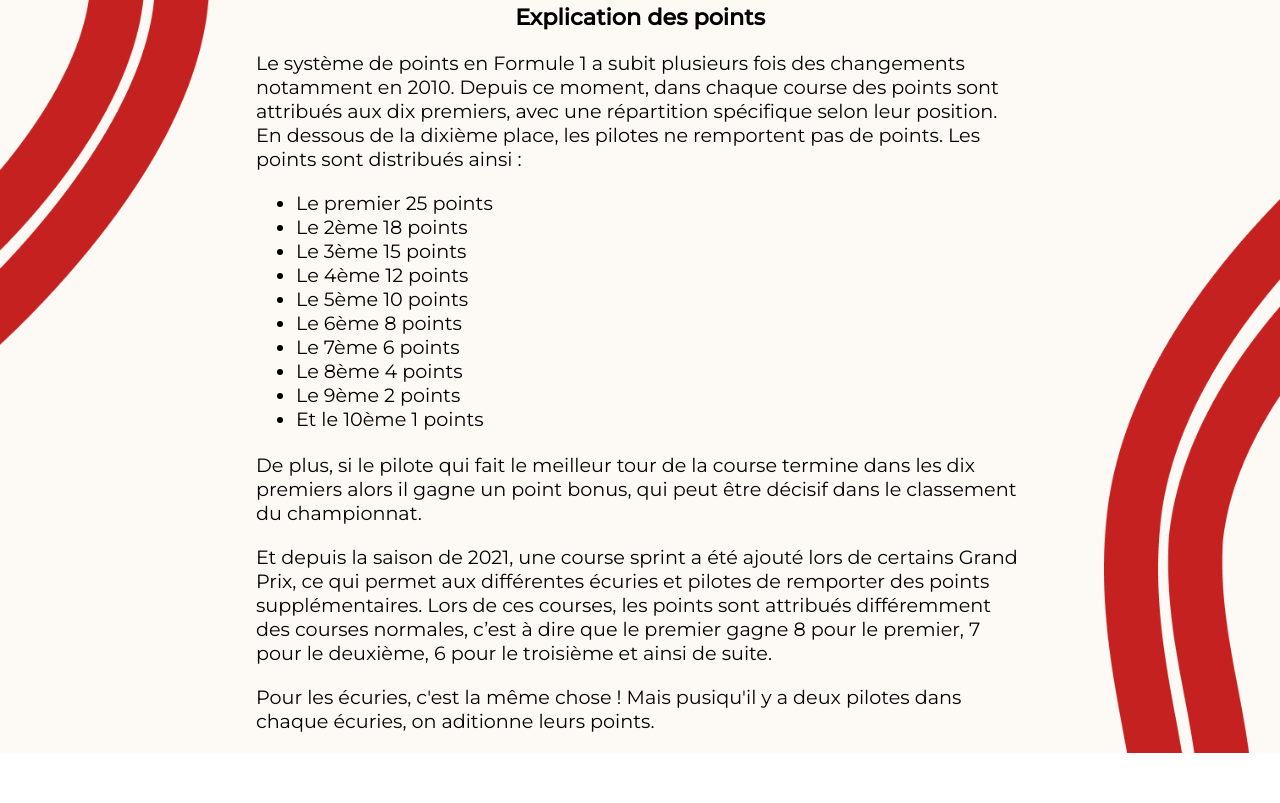
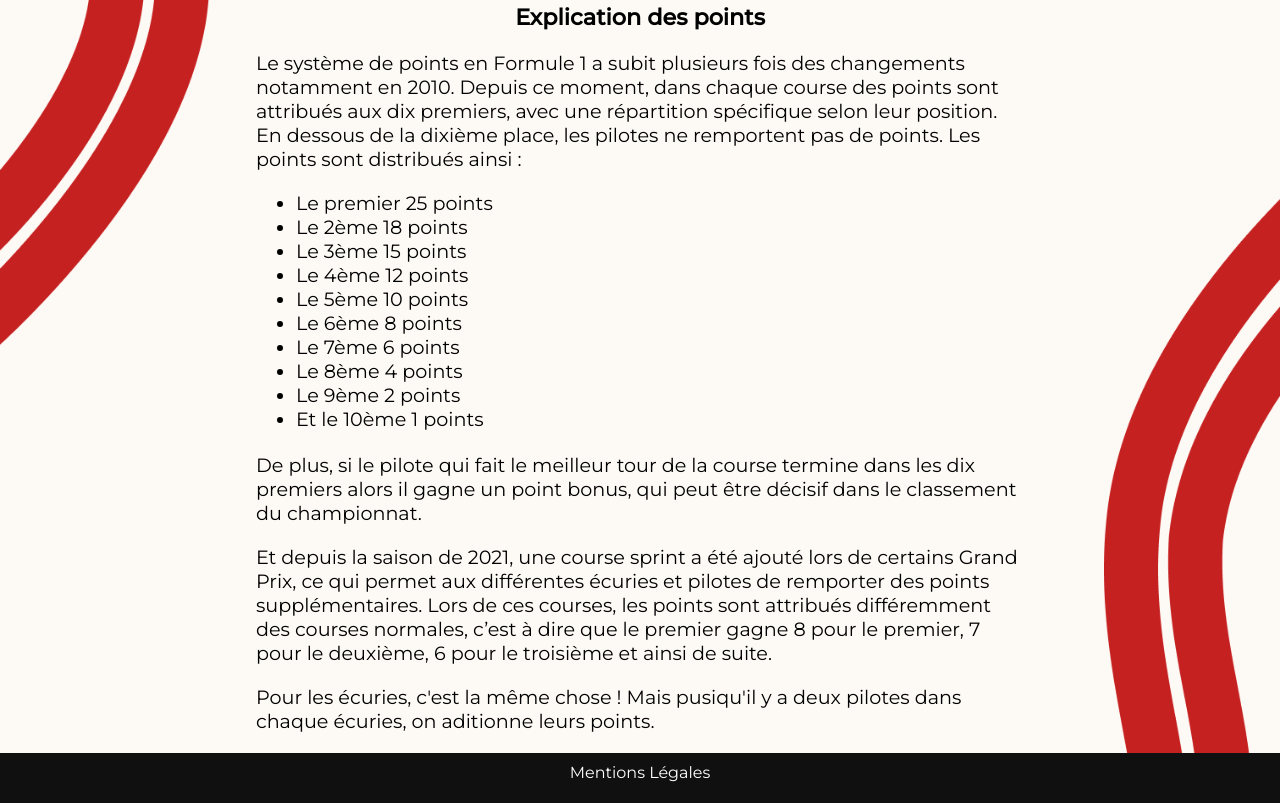
Before and after one commit to Lou-AnneDub/DataF1, a plain HTML site: page index.html in a window 1280 px wide. Shown: the part 1469-2272 px from the top of the page. Before the commit the page ends 2222 px from the top, so only its background shows below. Drawn offline with Linux system fonts and the light colour scheme.

Commit message:
ajout du footer

```diff
--- a/index.html
+++ b/index.html
@@ -59,5 +59,10 @@
         <p>Pour les écuries, c'est la même chose ! Mais pusiqu'il y a deux pilotes dans chaque écuries, on aditionne leurs points.</p>
 
     </main>
+
+    <footer>
+        <a href="#">Mentions Légales</a>
+    </footer>
+
 </body>
 </html>
--- a/style.css
+++ b/style.css
@@ -77,3 +77,19 @@
     margin-bottom: 20px;
     text-align: center;
 }
+
+footer{
+    background-color: #101010;
+    height: 50px;
+    text-align: center;
+
+}
+
+footer a {
+    text-decoration: none;
+    color: white;
+    font-family: 'Montserrat', sans-serif;
+    position: relative;
+    top: 10px;
+
+}
```
